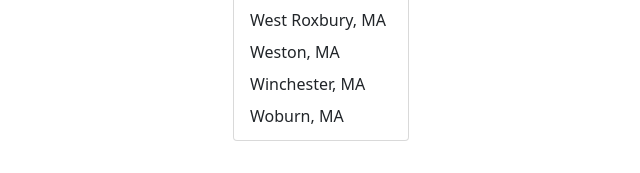
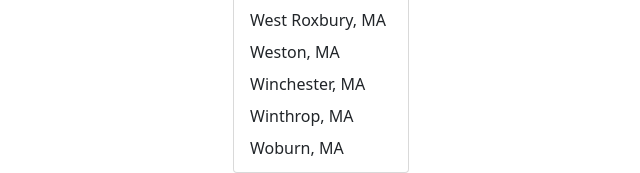
Before and after one commit to amithsaligrama/bathroomaccess, a Django app: template bathroom_map/templates/map.html in a window 1280 px wide, after a click on "View bathrooms for town...". Shown: the part 1919-2092 px from the top of the page, without its empty margins (285-925 px from the left). Before the commit the page ends 2060 px from the top, so only its background shows below. Run offline with Django 3.2, Linux system fonts and the light colour scheme; the template is opened without the code that fills it, so the values that code supplies are empty; some libraries are stand-ins or nearby versions.

Commit message:
Update map.html

```diff
--- a/bathroom_map/templates/map.html
+++ b/bathroom_map/templates/map.html
@@ -204,6 +204,7 @@
                     <li><a class="dropdown-item" href="/map?city=west%20roxbury-massachusetts">West Roxbury, MA</a></li>
                     <li><a class="dropdown-item" href="/map?city=weston-massachusetts">Weston, MA</a></li>
                     <li><a class="dropdown-item" href="/map?city=winchester-massachusetts">Winchester, MA</a></li>
+                    <li><a class="dropdown-item" href="/map?city=winthrop-massachusetts">Winthrop, MA</a></li>
                     <li><a class="dropdown-item" href="/map?city=woburn-massachusetts">Woburn, MA</a></li>
                   </ul>
                 </div>
```
